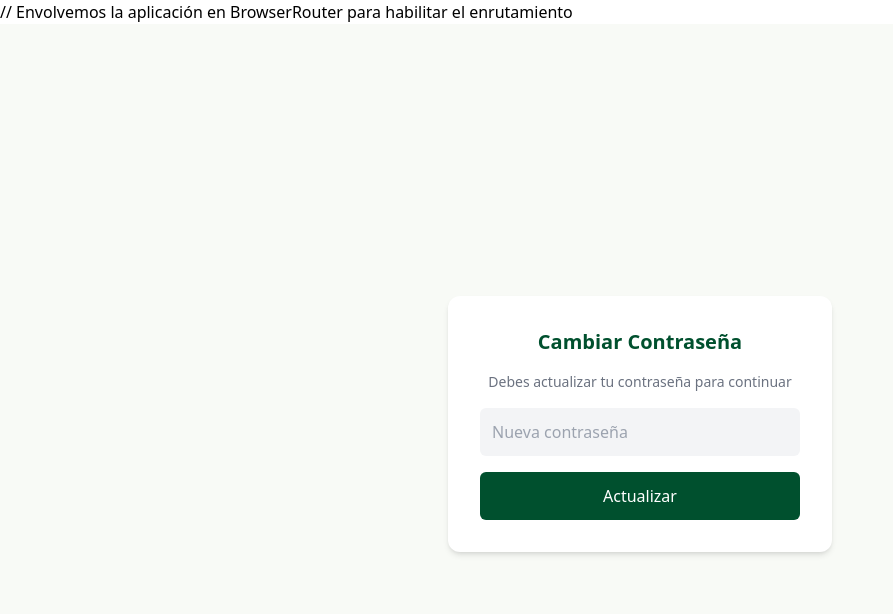
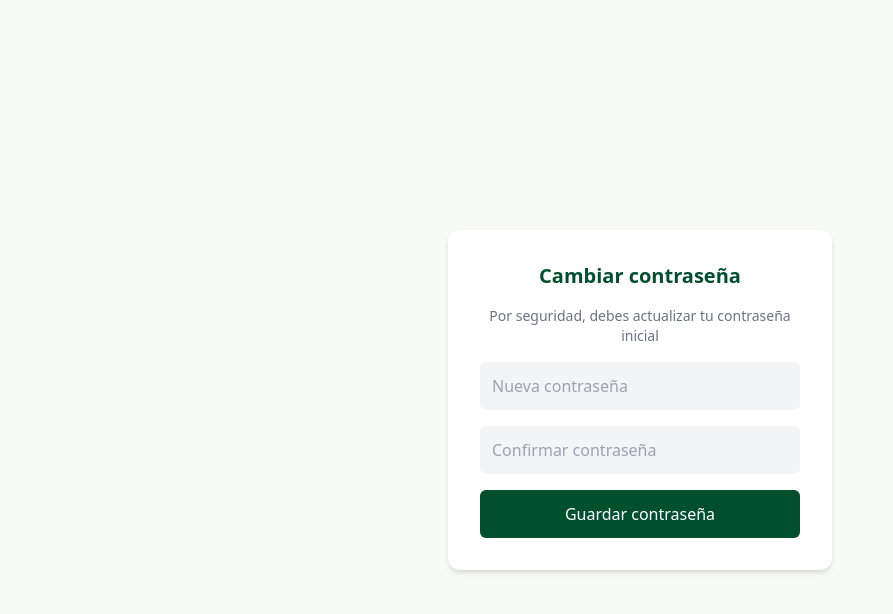
Before and after one commit to dqnieldev/expedientes-utn, a React app in the folder frontend/: page /change-password in a window 1280 px wide. Shown: the top 614 px of the page, without its empty margins (0-893 px from the left). Built offline with nearby package versions, Linux system fonts and the light colour scheme; the HTML template or start-up script is replaced by a standard one.

Commit message:
test: prueba end-to-end de autentificacion del cambio forzado de contrasena

```diff
--- a/frontend/src/App.jsx
+++ b/frontend/src/App.jsx
@@ -5,10 +5,10 @@ import ChangePassword from "./pages/ChangePassword";
 // Componente principal de la aplicación que define las rutas
 function App() {
   return (
-    <BrowserRouter> // Envolvemos la aplicación en BrowserRouter para habilitar el enrutamiento
+    <BrowserRouter>
       <Routes>
-        <Route path="/" element={<Login />} /> // Ruta para la página de login
-        <Route path="/change-password" element={<ChangePassword />} /> // Ruta para la página de cambio de contraseña
+        <Route path="/" element={<Login />} />
+        <Route path="/change-password" element={<ChangePassword />} />
       </Routes>
     </BrowserRouter>
   );
--- a/frontend/src/pages/ChangePassword.jsx
+++ b/frontend/src/pages/ChangePassword.jsx
@@ -1,21 +1,39 @@
 import { useState } from "react";
 import axios from "axios";
 
-// Página para que el usuario cambie su contraseña en caso de que sea necesario
 export default function ChangePassword() {
-  const [password, setPassword] = useState("");
+  const [form, setForm] = useState({
+    password: "",
+    confirmPassword: ""
+  });
+
   const [message, setMessage] = useState("");
 
-  // Función para manejar el envío del formulario de cambio de contraseña
+  const handleChange = (e) => {
+    setForm({
+      ...form,
+      [e.target.name]: e.target.value
+    });
+  };
+
   const handleSubmit = async (e) => {
     e.preventDefault();
+
+    //  VALIDACIÓN
+    if (form.password !== form.confirmPassword) {
+      return setMessage("Las contraseñas no coinciden");
+    }
+
+    if (form.password.length < 6) {
+      return setMessage("Mínimo 6 caracteres");
+    }
 
     try {
       const token = localStorage.getItem("token");
 
       await axios.put(
-        "http://localhost:3000/api/auth/change-password", // endpoint para cambiar contraseña
-        { newPassword: password },
+        "http://localhost:3000/api/auth/change-password",
+        { newPassword: form.password },
         {
           headers: {
             Authorization: `Bearer ${token}`
@@ -23,17 +41,16 @@ export default function ChangePassword() {
         }
       );
 
-      // limpiar flag
       localStorage.setItem("mustChangePassword", "false");
 
-      setMessage("Contraseña actualizada");
+      setMessage("Contraseña actualizada correctamente");
 
       setTimeout(() => {
         window.location.href = "/dashboard";
       }, 1500);
 
     } catch (error) {
-      setMessage("Error al cambiar contraseña");
+      setMessage("Error al actualizar contraseña");
     }
   };
 
@@ -43,15 +60,15 @@ export default function ChangePassword() {
       <div className="bg-white p-8 rounded-xl shadow-md w-full max-w-sm">
 
         <h2 className="text-xl font-semibold text-primary text-center mb-4">
-          Cambiar Contraseña
+          Cambiar contraseña
         </h2>
 
         <p className="text-sm text-gray-500 text-center mb-4">
-          Debes actualizar tu contraseña para continuar
+          Por seguridad, debes actualizar tu contraseña inicial
         </p>
 
         {message && (
-          <div className="text-center text-sm mb-3 text-green-600">
+          <div className="text-center text-sm mb-3 text-red-600">
             {message}
           </div>
         )}
@@ -60,15 +77,22 @@ export default function ChangePassword() {
 
           <input
             type="password"
+            name="password"
             placeholder="Nueva contraseña"
-            onChange={(e) => setPassword(e.target.value)}
+            onChange={handleChange}
             className="w-full p-3 bg-gray-100 rounded-md focus:ring-2 focus:ring-primary"
           />
 
-          <button
-            className="w-full bg-primary text-white py-3 rounded-md"
-          >
-            Actualizar
+          <input
+            type="password"
+            name="confirmPassword"
+            placeholder="Confirmar contraseña"
+            onChange={handleChange}
+            className="w-full p-3 bg-gray-100 rounded-md focus:ring-2 focus:ring-primary"
+          />
+
+          <button className="w-full bg-primary text-white py-3 rounded-md">
+            Guardar contraseña
           </button>
 
         </form>
```
Also changed, not shown: 1 other file (tests, documents, lock files or other folders).
